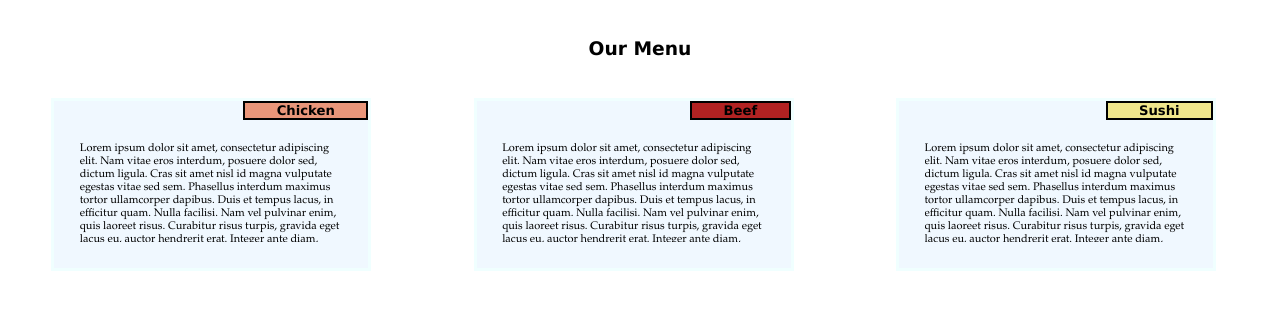
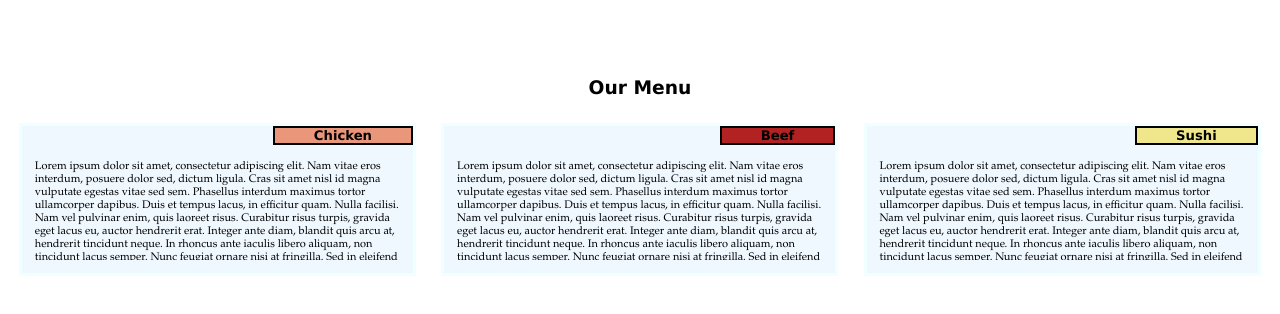
Before and after one commit to pedronm/module2-solution, a plain HTML site: page index.html in a window 1280 px wide. Drawn offline with Linux system fonts and the light colour scheme.

Commit message:
Updated css and html to fix minor details

```diff
--- a/css/style.css
+++ b/css/style.css
@@ -1,3 +1,7 @@
+body{
+	padding:4%;
+
+}
 *{
 	margin:0px;
 	padding:0px;
@@ -5,7 +9,7 @@
 	font-size:11px;
 }
 div{
-	padding:2%;
+	padding:1%;
 	position:relative;
 	border: 3px solid Azure;
 	margin-top:4%;
@@ -16,7 +20,7 @@ div > section{
 }
 header{
 
-	margin:3% 0%;
+	margin:2% 0%;
 	text-align:center;
 
 }
@@ -77,7 +81,7 @@ section{
 		width:25%;
 	}
 	.col-lg-4{
-		width:33%;
+		width:31.33%;
 	}
 	.col-lg-5{
 		width:41.66%;
@@ -104,8 +108,11 @@ section{
 		width:100%;
 	}
 	div{
-		margin:0% 4%;
+		margin:0% 1%;
 
+	}
+	body{
+		padding:4% 0.5%;
 	}
 
 }
@@ -132,7 +139,7 @@ section{
 		width:41.66%;
 	}
 	.col-md-6{
-		width:50.00%;
+		width:48.88%;
 	}
 	.col-md-7{
 		width:58.33%;
@@ -152,7 +159,7 @@ section{
 	.col-md-12{
 		width:100%;
 	}
-	div{
+	/* div{
 		margin-left:0px;
 		margin-right:0px;
 		margin-bottom:0px;
@@ -168,7 +175,15 @@ section{
 	}
 	div#sushi-tag{
 		margin-left:6%;
+	} */
+	div#sushi-tag{
+		margin-bottom:2%;
+		margin-top:2%;
 	}
+	div#beef-tag{
+		margin-left:2%;
+	}
+
 }
 /************** Mobile View **********/
 @media(max-width:767px){
@@ -213,8 +228,7 @@ section{
 	.col-sm-12{
 		width:100%;
 	}
-	div{
-		margin-left:0px;
-		margin
+	div#sushi-tag{
+		margin-bottom:2%;
 	}
 }
--- a/index.html
+++ b/index.html
@@ -7,15 +7,15 @@
 </head>
 <body>
 	<header><h1>Our Menu</h1></header>
-	<div id="chicken-tag" class="col-lg-3 col-md-5 col-sm-12">
+	<div id="chicken-tag" class="col-lg-4 col-md-6 col-sm-12">
 	<h2>Chicken</h2>
 	<section>Lorem ipsum dolor sit amet, consectetur adipiscing elit. Nam vitae eros interdum, posuere dolor sed, dictum ligula. Cras sit amet nisl id magna vulputate egestas vitae sed sem. Phasellus interdum maximus tortor ullamcorper dapibus. Duis et tempus lacus, in efficitur quam. Nulla facilisi. Nam vel pulvinar enim, quis laoreet risus. Curabitur risus turpis, gravida eget lacus eu, auctor hendrerit erat. Integer ante diam, blandit quis arcu at, hendrerit tincidunt neque. In rhoncus ante iaculis libero aliquam, non tincidunt lacus semper. Nunc feugiat ornare nisi at fringilla. Sed in eleifend nunc. Quisque auctor metus non risus hendrerit sodales. Nunc vitae urna dolor. Cras quis ligula felis. Ut sed sagittis odio, in fringilla elit.</section>
 	</div>
-	<div id="beef-tag" class="col-lg-3 col-md-5 col-sm-12">
+	<div id="beef-tag" class="col-lg-4 col-md-6 col-sm-12">
 	<h2>Beef</h2>
 	<section>Lorem ipsum dolor sit amet, consectetur adipiscing elit. Nam vitae eros interdum, posuere dolor sed, dictum ligula. Cras sit amet nisl id magna vulputate egestas vitae sed sem. Phasellus interdum maximus tortor ullamcorper dapibus. Duis et tempus lacus, in efficitur quam. Nulla facilisi. Nam vel pulvinar enim, quis laoreet risus. Curabitur risus turpis, gravida eget lacus eu, auctor hendrerit erat. Integer ante diam, blandit quis arcu at, hendrerit tincidunt neque. In rhoncus ante iaculis libero aliquam, non tincidunt lacus semper. Nunc feugiat ornare nisi at fringilla. Sed in eleifend nunc. Quisque auctor metus non risus hendrerit sodales. Nunc vitae urna dolor. Cras quis ligula felis. Ut sed sagittis odio, in fringilla elit.</section>
 	</div>
-	<div id="sushi-tag" class="col-lg-3 col-md-11 col-sm-12">
+	<div id="sushi-tag" class="col-lg-4 col-md-12 col-sm-12">
 	<h2>Sushi</h2>
 		<section >Lorem ipsum dolor sit amet, consectetur adipiscing elit. Nam vitae eros interdum, posuere dolor sed, dictum ligula. Cras sit amet nisl id magna vulputate egestas vitae sed sem. Phasellus interdum maximus tortor ullamcorper dapibus. Duis et tempus lacus, in efficitur quam. Nulla facilisi. Nam vel pulvinar enim, quis laoreet risus. Curabitur risus turpis, gravida eget lacus eu, auctor hendrerit erat. Integer ante diam, blandit quis arcu at, hendrerit tincidunt neque. In rhoncus ante iaculis libero aliquam, non tincidunt lacus semper. Nunc feugiat ornare nisi at fringilla. Sed in eleifend nunc. Quisque auctor metus non risus hendrerit sodales. Nunc vitae urna dolor. Cras quis ligula felis. Ut sed sagittis odio, in fringilla elit.</section>
 	</div>
```
